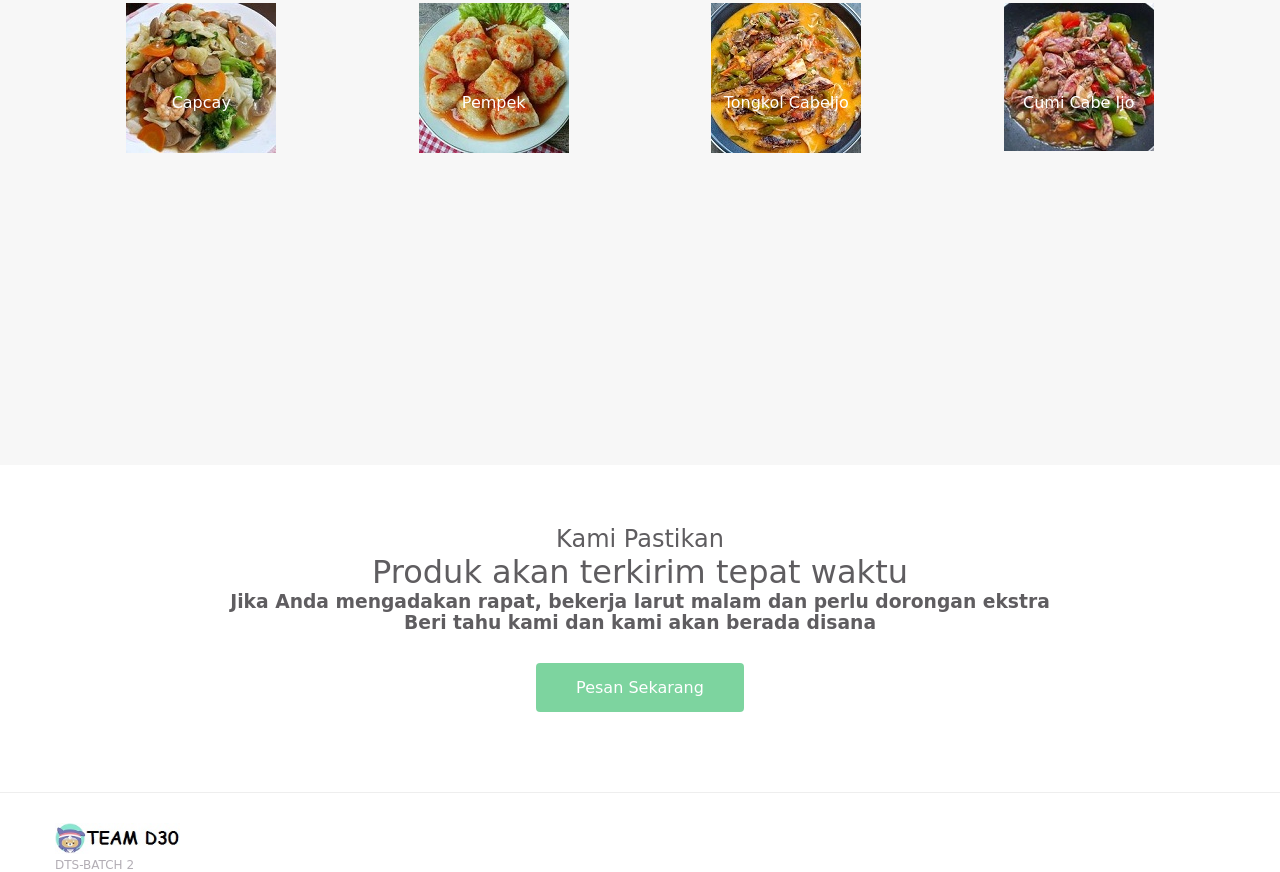
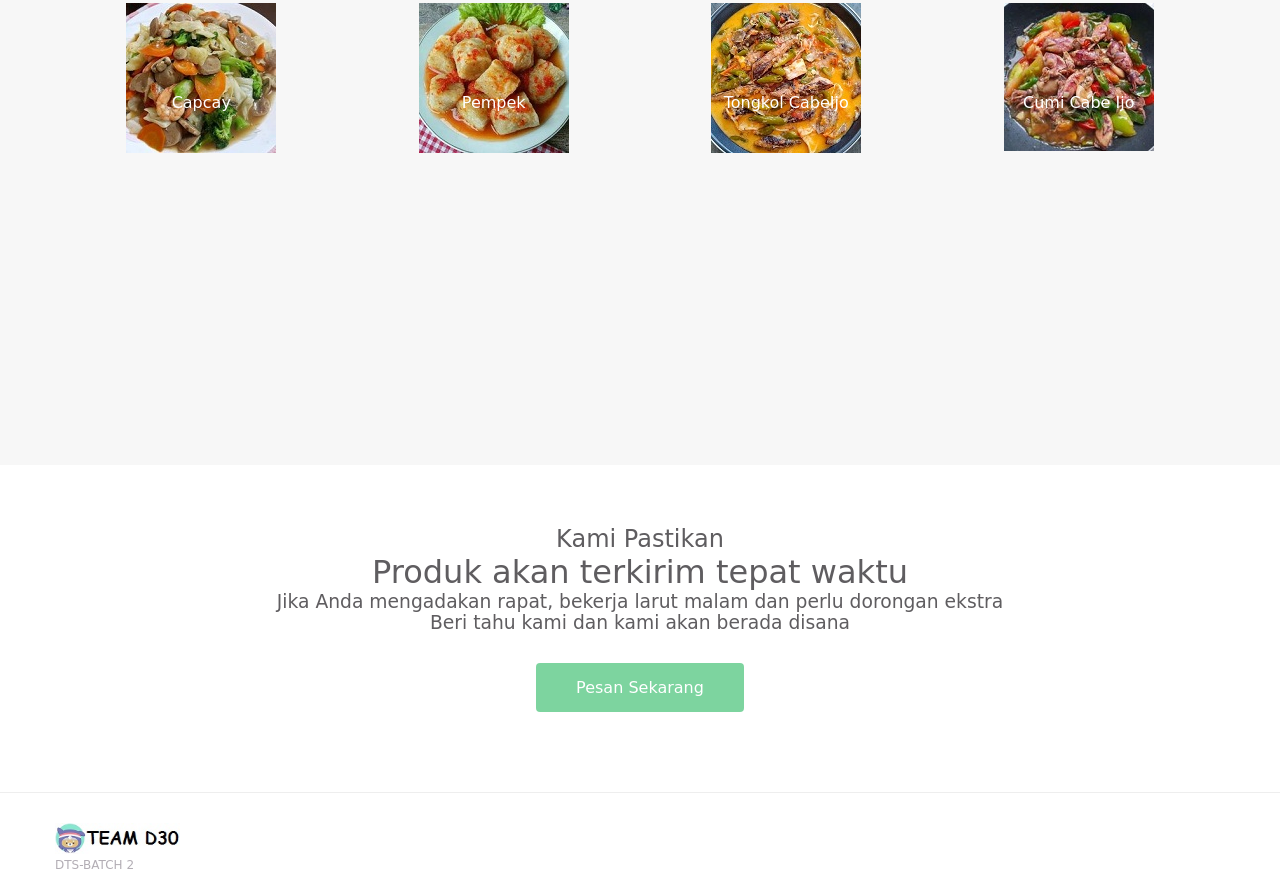
Before and after one commit to FitrianiYuniliaRachmadi/halaman-website-pemesanan-makanan, a plain HTML site: page index.html in a window 1280 px wide. Shown: the part 594-1466 px from the top of the page. Drawn offline with Linux system fonts and the light colour scheme.

Commit message:
Update stylesheet.css

```diff
--- a/stylesheet.css
+++ b/stylesheet.css
@@ -90,6 +90,10 @@ body{
 	font-weight: normal;
 }
 
+.heading h3 {
+	font-weight: normal;
+}
+
 .lesson {
 	float:left;
 	width: 25%;
```
